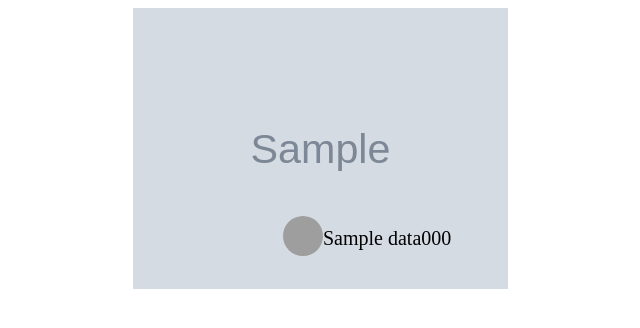
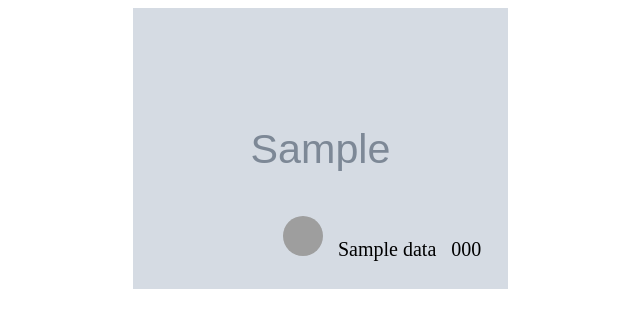
Before and after one commit to itcastpeng/tianyanApi, a Django app: template templates/zhengnengliang.html in a window 1280 px wide. Shown: the top 328 px of the page, without its empty margins (107-747 px from the left). Run offline with Django 3.2, Linux system fonts and the light colour scheme; the template is opened without the code that fills it: most values are stand-ins (such as "Sample title", 1, 10 or a date in 2020); grey boxes marked "Sample" are stand-in pictures; grey boxes are pictures that could not be loaded.

Commit message:
海报优化测试

```diff
--- a/templates/zhengnengliang.html
+++ b/templates/zhengnengliang.html
@@ -20,9 +20,10 @@
                         <img style="border-radius: 40px;width: 40px;height: 40px;object-fit: cover"
                              src="{{ data.set_avator }}"
                              alt="">
+                        <span style="margin-left: 10px;">{{ data.name }}</span>
+                        <span style="margin-left: 10px;">{{ data.phone }}</span>
                     </div>
-                    <div style="min-width: 80px">{{ data.name }}</div>
-                    <div style="">{{ data.phone }}</div>
+
 
                 </div>
             </div>
```
